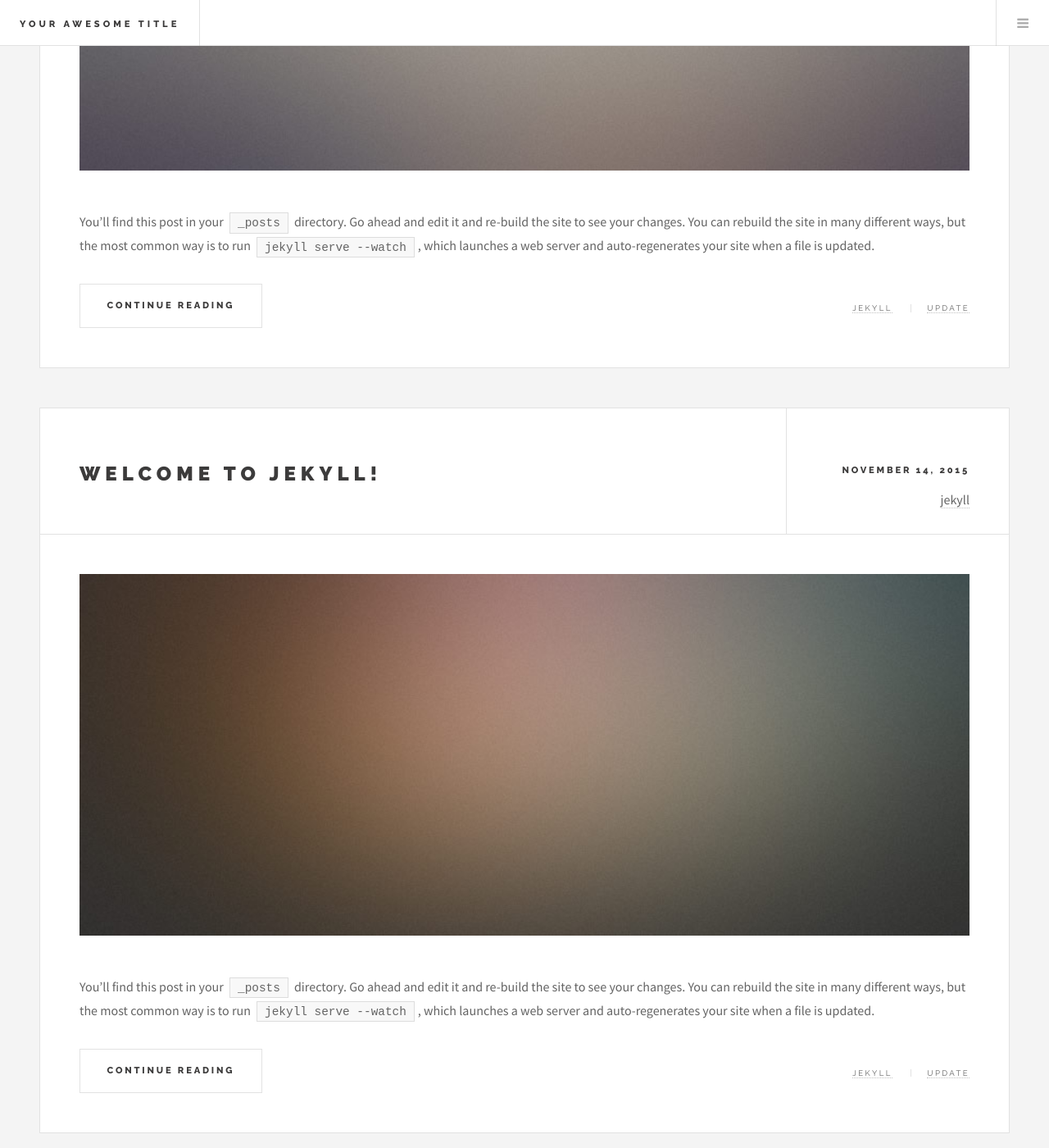
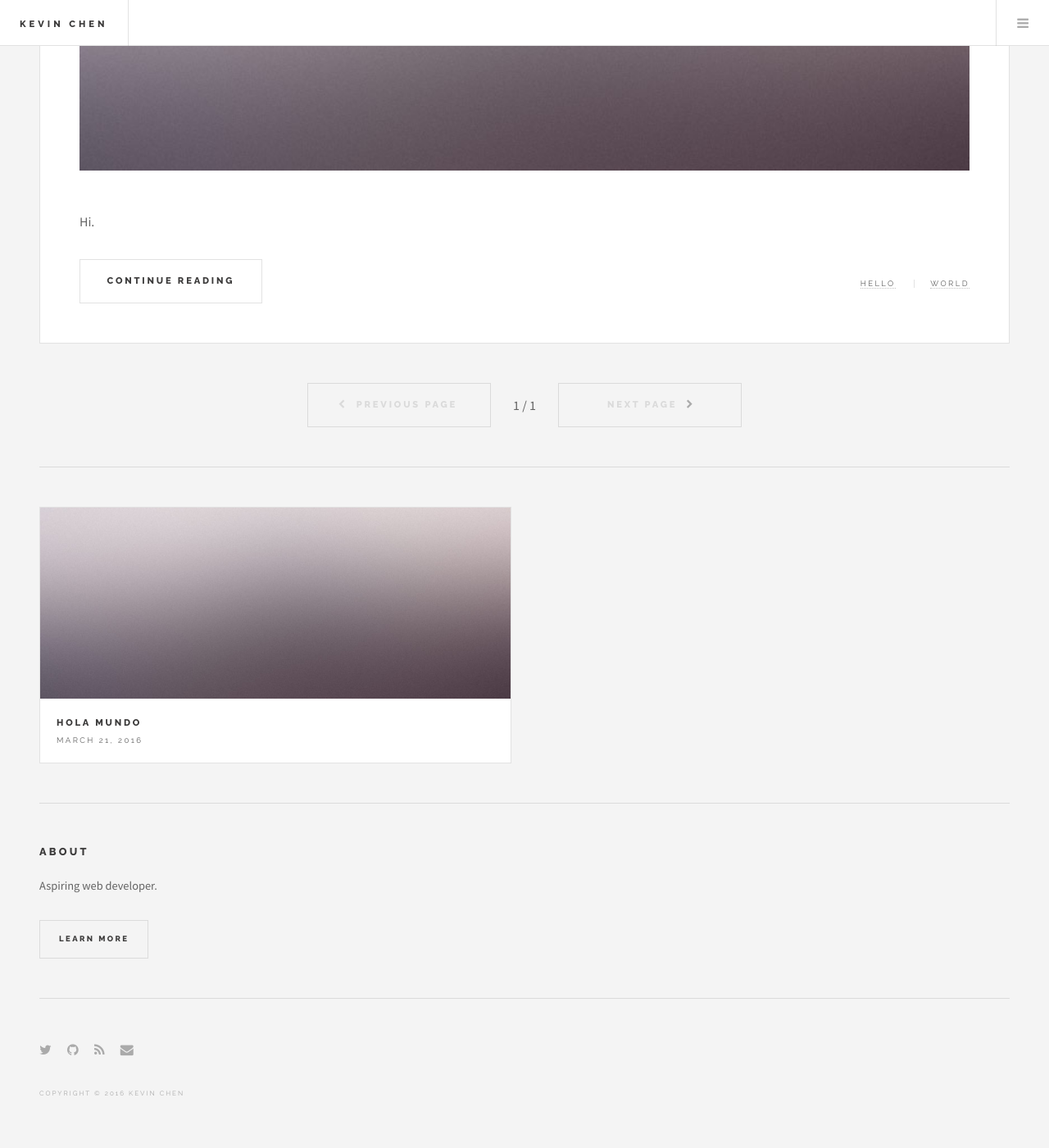
Before and after one commit to kevn-chn/kevn-chn.github.io, a Jekyll site: the page built from index.html, in a window 1280 px wide and 1400 px high, scrolled down 784 px. Shown: the whole window at 82% size. Built offline with Jekyll 4.4.1, drawn with Linux system fonts in a browser that asks for light colours; the list of posts is cut into pages by our own code; some of the changed text lies outside the part shown.

Commit message:
Test posting and modify titles

```diff
--- a/_config.yml
+++ b/_config.yml
@@ -1,20 +1,18 @@
 # Site settings
-title: Your awesome title
-email: your-email@domain.com
+title: Kevin Chen
+email: kevnchn@gmail.com
 description: > # this means to ignore newlines until "baseurl:"
-  Write an awesome description for your new site here. You can edit this
-  line in _config.yml. It will appear in your document head meta (for
-  Google search results) and in your feed.xml site description.
+  Aspiring web developer.
 baseurl: "" # the subpath of your site, e.g. /blog/
-url: "http://yourdomain.com" # the base hostname & protocol for your site
-twitter_username: jekyllrb
-github_username:  jekyll
+url: "http://kevn-chn.github.io/" # the base hostname & protocol for your site
+twitter_username:
+github_username:  kevn-chn
 
 # Build settings
 markdown: kramdown
 
 paginate: 4
 
-author: Your name
+author: Kevin Chen
 
 gems: [jekyll-paginate]
--- a/_includes/footer.html
+++ b/_includes/footer.html
@@ -5,5 +5,5 @@
 		<li><a href="/feed.xml" class="fa-rss"><span class="label">RSS</span></a></li>
 		<li><a href="mailto:{{ site.email }}" class="fa-envelope"><span class="label">Email</span></a></li>
 	</ul>
-  <p class="copyright">Copyright &copy; 2015 {{ site.author }}</p>
+  <p class="copyright">Copyright &copy; 2016 {{ site.author }}</p>
 </section>
--- a/_posts/2015-11-14-welcome-to-jekyll.markdown
+++ b/_posts/2015-11-14-welcome-to-jekyll.markdown
@@ -1,27 +1,9 @@
 ---
 layout: post
-title:  "Welcome to Jekyll!"
-date:   2015-11-14 16:52:07
-categories: jekyll update
-tags: jekyll update
+title:  "hola mundo"
+date:   2016-03-21 9:00:00
+categories: hello world
+tags: hello world
 image: /images/pic02.jpg
 ---
-You’ll find this post in your `_posts` directory. Go ahead and edit it and re-build the site to see your changes. You can rebuild the site in many different ways, but the most common way is to run `jekyll serve --watch`, which launches a web server and auto-regenerates your site when a file is updated.
-
-To add new posts, simply add a file in the `_posts` directory that follows the convention `YYYY-MM-DD-name-of-post.ext` and includes the necessary front matter. Take a look at the source for this post to get an idea about how it works.
-
-Jekyll also offers powerful support for code snippets:
-
-{% highlight ruby %}
-def print_hi(name)
-  puts "Hi, #{name}"
-end
-print_hi('Tom')
-#=> prints 'Hi, Tom' to STDOUT.
-{% endhighlight %}
-
-Check out the [Jekyll docs][jekyll] for more info on how to get the most out of Jekyll. File all bugs/feature requests at [Jekyll’s GitHub repo][jekyll-gh]. If you have questions, you can ask them on [Jekyll’s dedicated Help repository][jekyll-help].
-
-[jekyll]:      http://jekyllrb.com
-[jekyll-gh]:   https://github.com/jekyll/jekyll
-[jekyll-help]: https://github.com/jekyll/jekyll-help
+Hi.
--- a/_posts/2015-11-14-welcome-to-jekyll1.markdown
+++ /dev/null
@@ -1,27 +0,0 @@
----
-layout: post
-title:  "Welcome to Jekyll!"
-date:   2015-11-14 16:52:07
-categories: jekyll update
-tags: jekyll update
-image: /images/pic02.jpg
----
-You’ll find this post in your `_posts` directory. Go ahead and edit it and re-build the site to see your changes. You can rebuild the site in many different ways, but the most common way is to run `jekyll serve --watch`, which launches a web server and auto-regenerates your site when a file is updated.
-
-To add new posts, simply add a file in the `_posts` directory that follows the convention `YYYY-MM-DD-name-of-post.ext` and includes the necessary front matter. Take a look at the source for this post to get an idea about how it works.
-
-Jekyll also offers powerful support for code snippets:
-
-{% highlight ruby %}
-def print_hi(name)
-  puts "Hi, #{name}"
-end
-print_hi('Tom')
-#=> prints 'Hi, Tom' to STDOUT.
-{% endhighlight %}
-
-Check out the [Jekyll docs][jekyll] for more info on how to get the most out of Jekyll. File all bugs/feature requests at [Jekyll’s GitHub repo][jekyll-gh]. If you have questions, you can ask them on [Jekyll’s dedicated Help repository][jekyll-help].
-
-[jekyll]:      http://jekyllrb.com
-[jekyll-gh]:   https://github.com/jekyll/jekyll
-[jekyll-help]: https://github.com/jekyll/jekyll-help
--- a/_posts/2015-11-14-welcome-to-jekyll2.markdown
+++ /dev/null
@@ -1,27 +0,0 @@
----
-layout: post
-title:  "Welcome to Jekyll!"
-date:   2015-11-14 16:52:07
-categories: jekyll update
-tags: jekyll update
-image: /images/pic03.jpg
----
-You’ll find this post in your `_posts` directory. Go ahead and edit it and re-build the site to see your changes. You can rebuild the site in many different ways, but the most common way is to run `jekyll serve --watch`, which launches a web server and auto-regenerates your site when a file is updated.
-
-To add new posts, simply add a file in the `_posts` directory that follows the convention `YYYY-MM-DD-name-of-post.ext` and includes the necessary front matter. Take a look at the source for this post to get an idea about how it works.
-
-Jekyll also offers powerful support for code snippets:
-
-{% highlight ruby %}
-def print_hi(name)
-  puts "Hi, #{name}"
-end
-print_hi('Tom')
-#=> prints 'Hi, Tom' to STDOUT.
-{% endhighlight %}
-
-Check out the [Jekyll docs][jekyll] for more info on how to get the most out of Jekyll. File all bugs/feature requests at [Jekyll’s GitHub repo][jekyll-gh]. If you have questions, you can ask them on [Jekyll’s dedicated Help repository][jekyll-help].
-
-[jekyll]:      http://jekyllrb.com
-[jekyll-gh]:   https://github.com/jekyll/jekyll
-[jekyll-help]: https://github.com/jekyll/jekyll-help
--- a/_posts/2015-11-14-welcome-to-jekyll3.markdown
+++ /dev/null
@@ -1,27 +0,0 @@
----
-layout: post
-title:  "Welcome to Jekyll!"
-date:   2015-11-14 16:52:07
-categories: jekyll update
-tags: jekyll update
-image: /images/pic03.jpg
----
-You’ll find this post in your `_posts` directory. Go ahead and edit it and re-build the site to see your changes. You can rebuild the site in many different ways, but the most common way is to run `jekyll serve --watch`, which launches a web server and auto-regenerates your site when a file is updated.
-
-To add new posts, simply add a file in the `_posts` directory that follows the convention `YYYY-MM-DD-name-of-post.ext` and includes the necessary front matter. Take a look at the source for this post to get an idea about how it works.
-
-Jekyll also offers powerful support for code snippets:
-
-{% highlight ruby %}
-def print_hi(name)
-  puts "Hi, #{name}"
-end
-print_hi('Tom')
-#=> prints 'Hi, Tom' to STDOUT.
-{% endhighlight %}
-
-Check out the [Jekyll docs][jekyll] for more info on how to get the most out of Jekyll. File all bugs/feature requests at [Jekyll’s GitHub repo][jekyll-gh]. If you have questions, you can ask them on [Jekyll’s dedicated Help repository][jekyll-help].
-
-[jekyll]:      http://jekyllrb.com
-[jekyll-gh]:   https://github.com/jekyll/jekyll
-[jekyll-help]: https://github.com/jekyll/jekyll-help
--- a/_posts/2015-11-14-welcome-to-jekyll4.markdown
+++ /dev/null
@@ -1,27 +0,0 @@
----
-layout: post
-title:  "Welcome to Jekyll!"
-date:   2015-11-14 16:52:07
-categories: jekyll update
-tags: jekyll update
-image: /images/pic01.jpg
----
-You’ll find this post in your `_posts` directory. Go ahead and edit it and re-build the site to see your changes. You can rebuild the site in many different ways, but the most common way is to run `jekyll serve --watch`, which launches a web server and auto-regenerates your site when a file is updated.
-
-To add new posts, simply add a file in the `_posts` directory that follows the convention `YYYY-MM-DD-name-of-post.ext` and includes the necessary front matter. Take a look at the source for this post to get an idea about how it works.
-
-Jekyll also offers powerful support for code snippets:
-
-{% highlight ruby %}
-def print_hi(name)
-  puts "Hi, #{name}"
-end
-print_hi('Tom')
-#=> prints 'Hi, Tom' to STDOUT.
-{% endhighlight %}
-
-Check out the [Jekyll docs][jekyll] for more info on how to get the most out of Jekyll. File all bugs/feature requests at [Jekyll’s GitHub repo][jekyll-gh]. If you have questions, you can ask them on [Jekyll’s dedicated Help repository][jekyll-help].
-
-[jekyll]:      http://jekyllrb.com
-[jekyll-gh]:   https://github.com/jekyll/jekyll
-[jekyll-help]: https://github.com/jekyll/jekyll-help
```
Also changed, not shown: _posts/template.markdown (renamed from _posts/2015-11-14-welcome-to-jekyll0.markdown).
